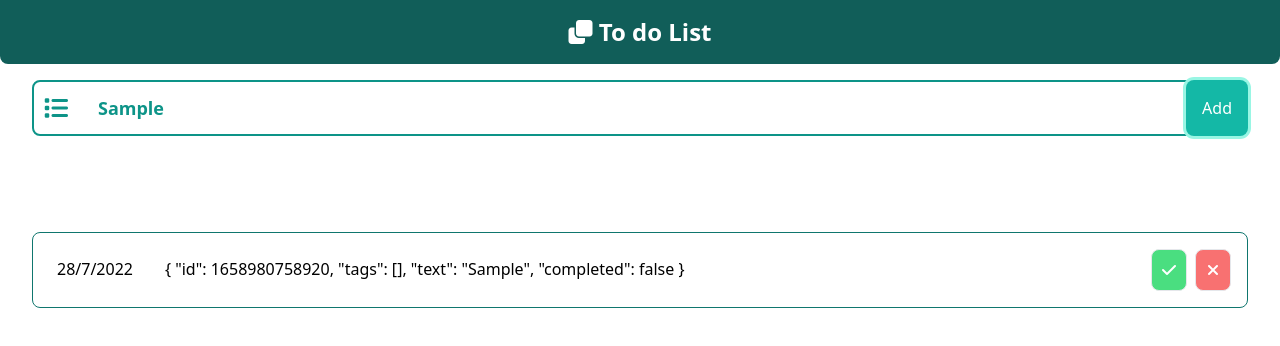
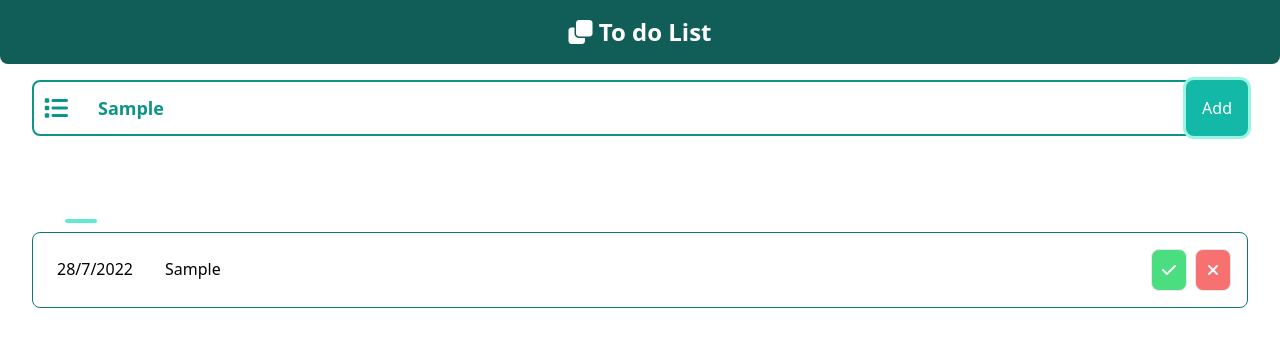
Before and after one commit to alizul01/todoapps-vue, a Vue app: page / in a window 1280 px wide. Both pictures are taken after typing "Sample" into the empty fields and a click on the button "Add". Shown: the top 346 px of the page. Built offline with nearby package versions, Linux system fonts and the light colour scheme.

Commit message:
Fix: Category Bug

```diff
--- a/src/components/Box.vue
+++ b/src/components/Box.vue
@@ -4,10 +4,24 @@
     class="border relative border-teal-700 p-4 rounded-lg flex justify-between"
   >
     <div
-      class="bg-teal-300 w-24 text-center absolute rounded-lg -top-3.5 left-8"
+      class="
+        bg-teal-300
+        text-center
+        absolute
+        w-auto
+        rounded-lg
+        -top-3.5
+        left-8
+        px-4
+        py-0.5
+      "
     >
-      <!-- Productivity -->
-      <span v-for="(tag, index) in tags" :key="index" class="text-teal-600">
+      <span
+        v-for="(tag, index) in tags"
+        :key="index"
+        class="text-teal-800 font-semibold text-base"
+      >
+        {{ tag }}
       </span>
     </div>
     <div class="mr-4 p-2 rounded-lg">{{ date }}</div>
@@ -52,7 +66,7 @@ export default {
     },
     tags: {
       type: Array,
-      default: ["Productivity"],
+      default: [],
     },
   },
   methods: {
--- a/src/views/HomeView.vue
+++ b/src/views/HomeView.vue
@@ -21,7 +21,7 @@
         :key="index"
         :tags="item.tags"
         :isCompleted="item.isCompleted"
-        :text="item"
+        :text="item.text"
         class="mt-4"
       />
     </div>
@@ -68,7 +68,7 @@ export default {
       const tagsCategory = this.inputCategory;
       const newToDo = {
         id: +new Date(),
-        tags: tagsCategory,
+        tags: [] + tagsCategory + " ",
         text: value,
         completed: false,
       };
```
